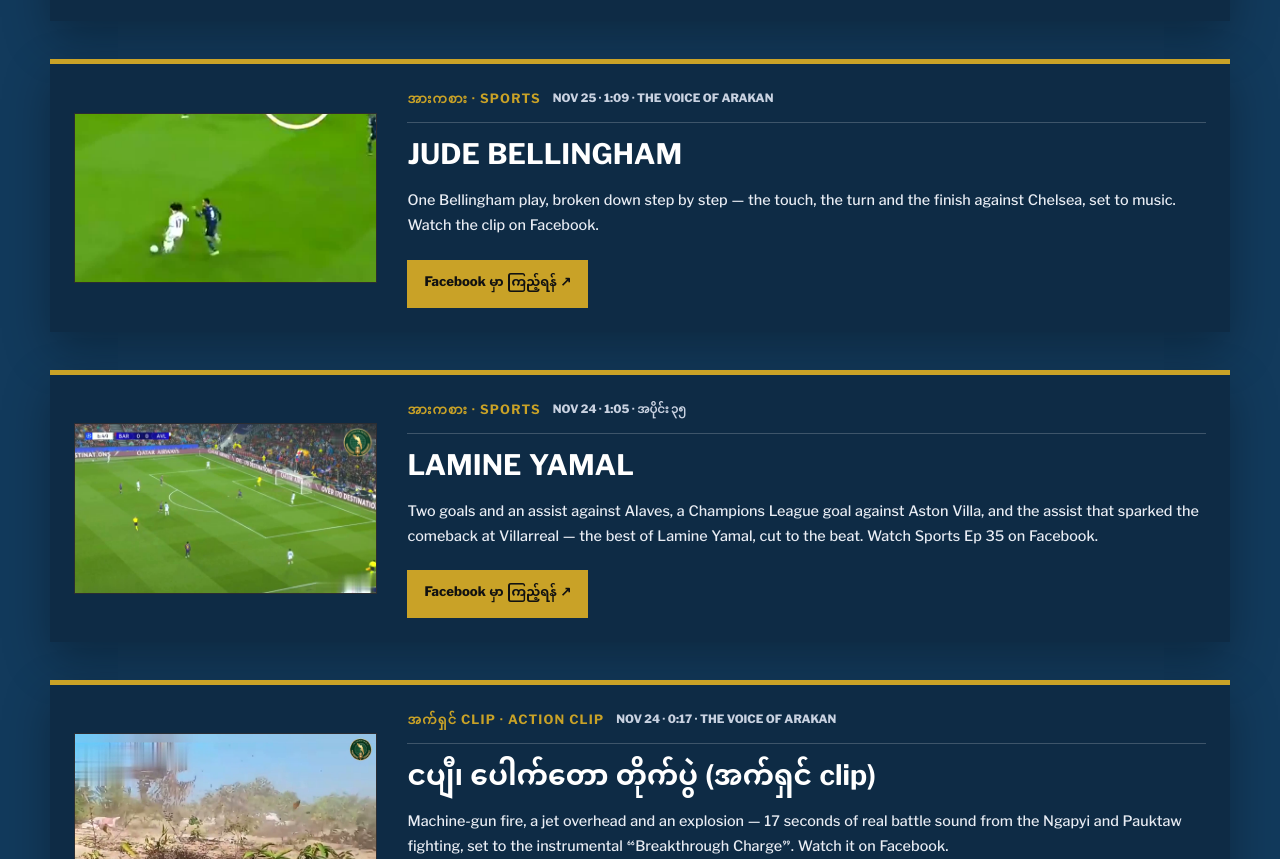
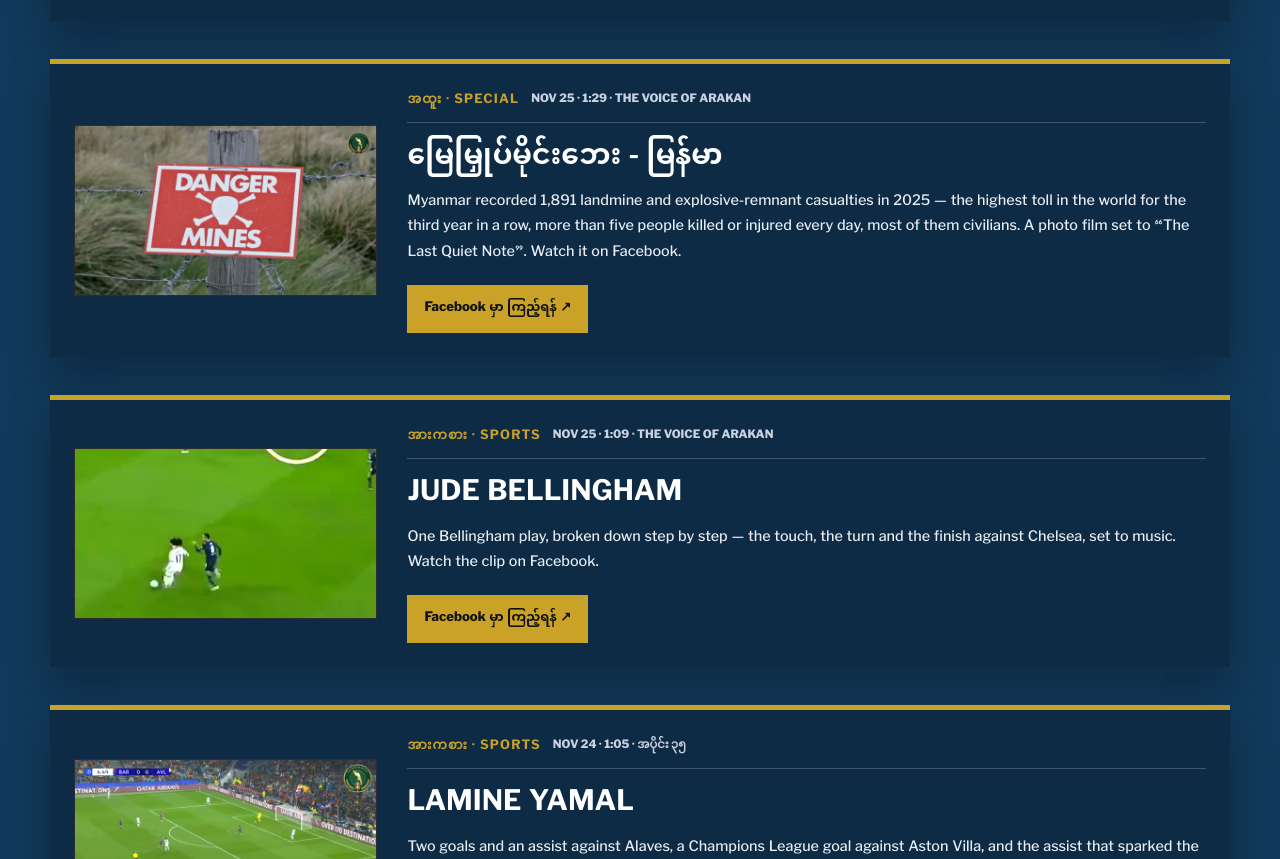
Before and after one commit to thevoiceofarakan/thevoiceofarakan.github.io, a plain HTML site: page index.html in a window 1280 px wide. Shown: the part 4241-5100 px from the top of the page. Drawn offline with nearby package versions, Linux system fonts and the light colour scheme.

Commit message:
The Voice of Arakan website - Nov 25, 2026 landmine video card

```diff
--- a/index.html
+++ b/index.html
@@ -521,6 +521,21 @@
               <h2 id="today-evening-nov25-title">စစ်တွေမှာ တိုက်ပွဲတွေ ပြင်းထန်၊ လေကြောင်းတိုက်ခိုက်မှုကြောင့် အရပ်သား ၁၆ ဦး သေဆုံး</h2>
               <p>Fighting intensifies in Sittwe and five days of airstrikes kill 16 civilians. Watch the full November 25 evening edition on Facebook.</p>
               <a class="today-breaking-link" href="https://facebook.com/reel/1160587033389604/" target="_blank" rel="noopener noreferrer">Facebook မှာ ကြည့်ရန် ↗</a>
+            </div>
+          </article>
+
+          <article class="today-breaking today-feature" aria-labelledby="today-landmine-title">
+            <div class="today-breaking-media">
+              <img src="assets/landmine-nov-25.jpg" alt="Red DANGER MINES warning sign on a fence post — still from the Landmine Monitor 2026 photo film, November 25 2026" width="1280" height="720">
+            </div>
+            <div class="today-breaking-copy">
+              <div class="today-breaking-label">
+                <strong>အထူး · Special</strong>
+                <span>NOV 25 · 1:29 · THE VOICE OF ARAKAN</span>
+              </div>
+              <h2 id="today-landmine-title">မြေမြှုပ်မိုင်းဘေး - မြန်မာ</h2>
+              <p>Myanmar recorded 1,891 landmine and explosive-remnant casualties in 2025 — the highest toll in the world for the third year in a row, more than five people killed or injured every day, most of them civilians. A photo film set to &ldquo;The Last Quiet Note&rdquo;. Watch it on Facebook.</p>
+              <a class="today-breaking-link" href="https://facebook.com/reel/3044340099252111/" target="_blank" rel="noopener noreferrer">Facebook မှာ ကြည့်ရန် ↗</a>
             </div>
           </article>
 
```
Also changed, not shown: assets/landmine-nov-25.jpg (added).
